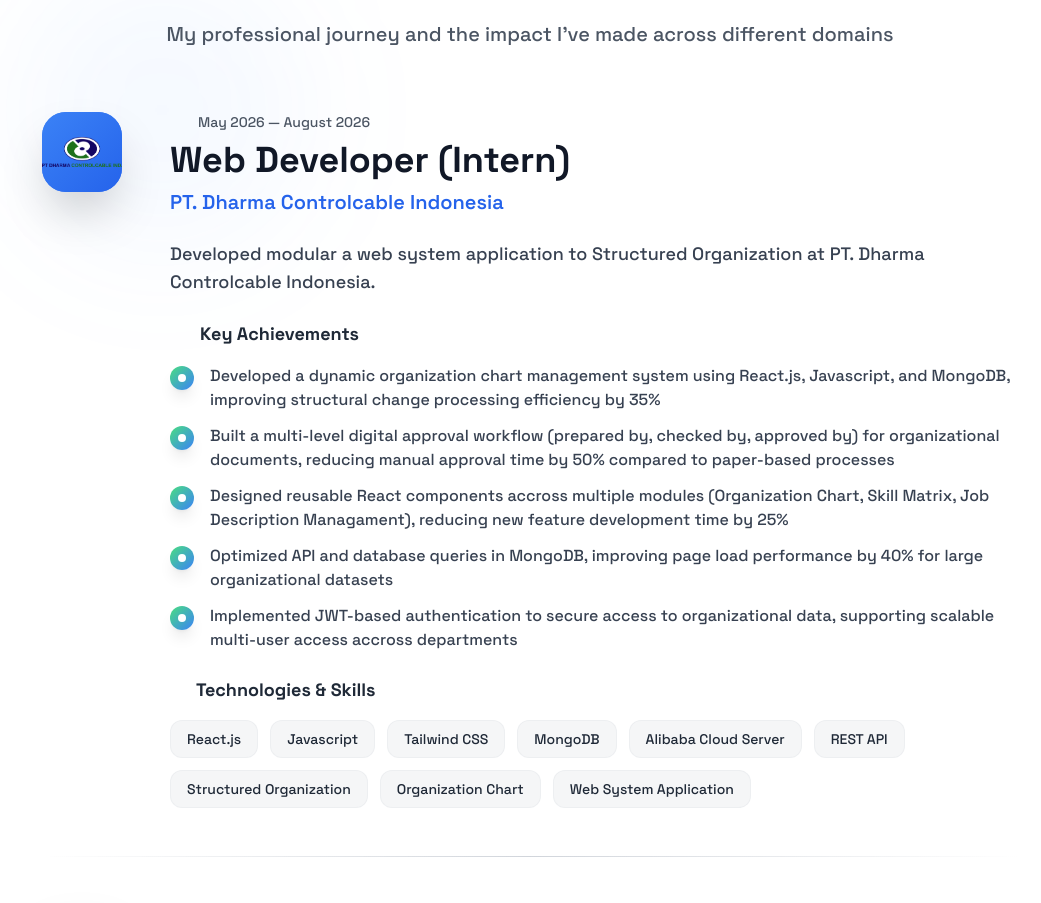
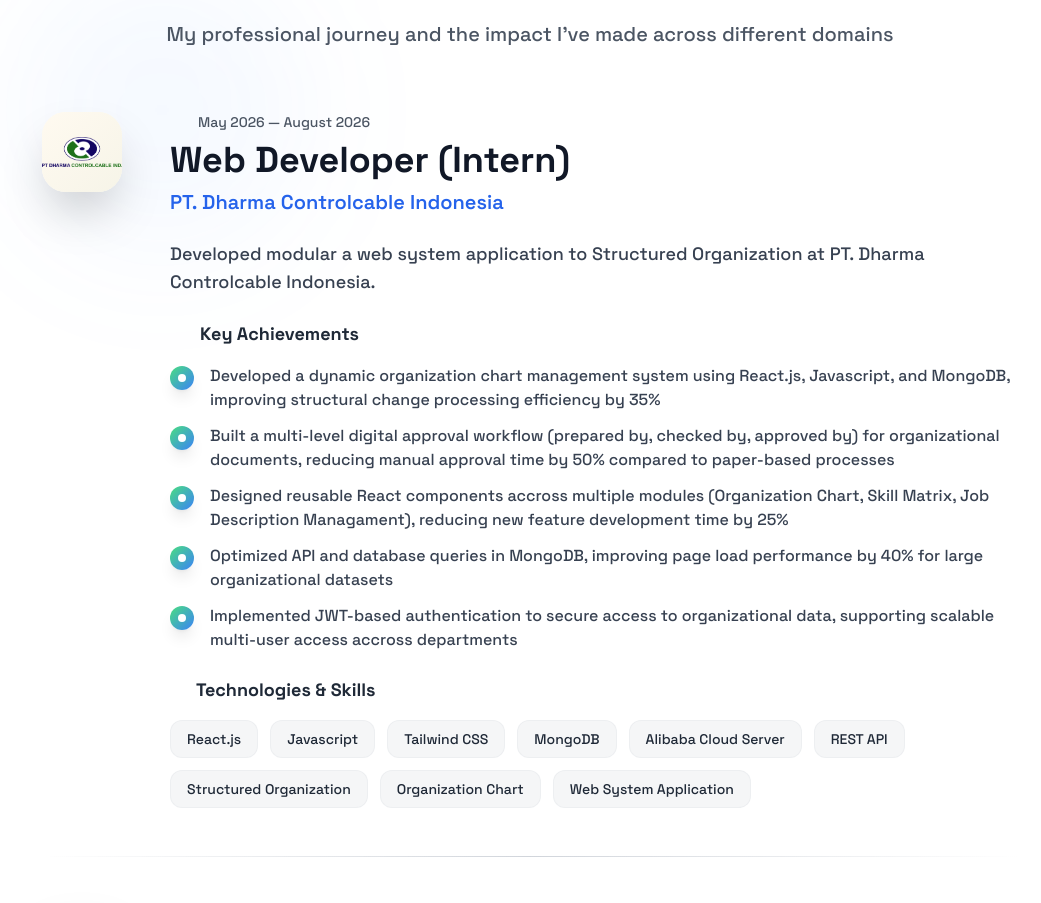
Before and after one commit to zennmhtr/my-portfoliov2, a Next.js app: page / in a window 1280 px wide. Shown: the part 4018-4921 px from the top of the page, without its empty margins (110-1151 px from the left). Built offline with nearby package versions, Linux system fonts and the light colour scheme; no server answers; some icons are missing.

Commit message:
Update ExperienceSection.tsx

```diff
--- a/src/components/portfolio/ExperienceSection.tsx
+++ b/src/components/portfolio/ExperienceSection.tsx
@@ -12,7 +12,7 @@ const experience = [
     type: "Internship",
     companyIcon: "mdi:company",
     companyLogo: "/icons/dcci.png",
-    companyColor: "from-blue-500 to-blue-600",
+    companyColor: "from-[#FFFAF0] to-[#F6F4E8]",
     description: "Developed modular a web system application to Structured Organization at PT. Dharma Controlcable Indonesia.",
     achievements: [
         "Developed a dynamic organization chart management system using React.js, Javascript, and MongoDB, improving structural change processing efficiency by 35%",
```
